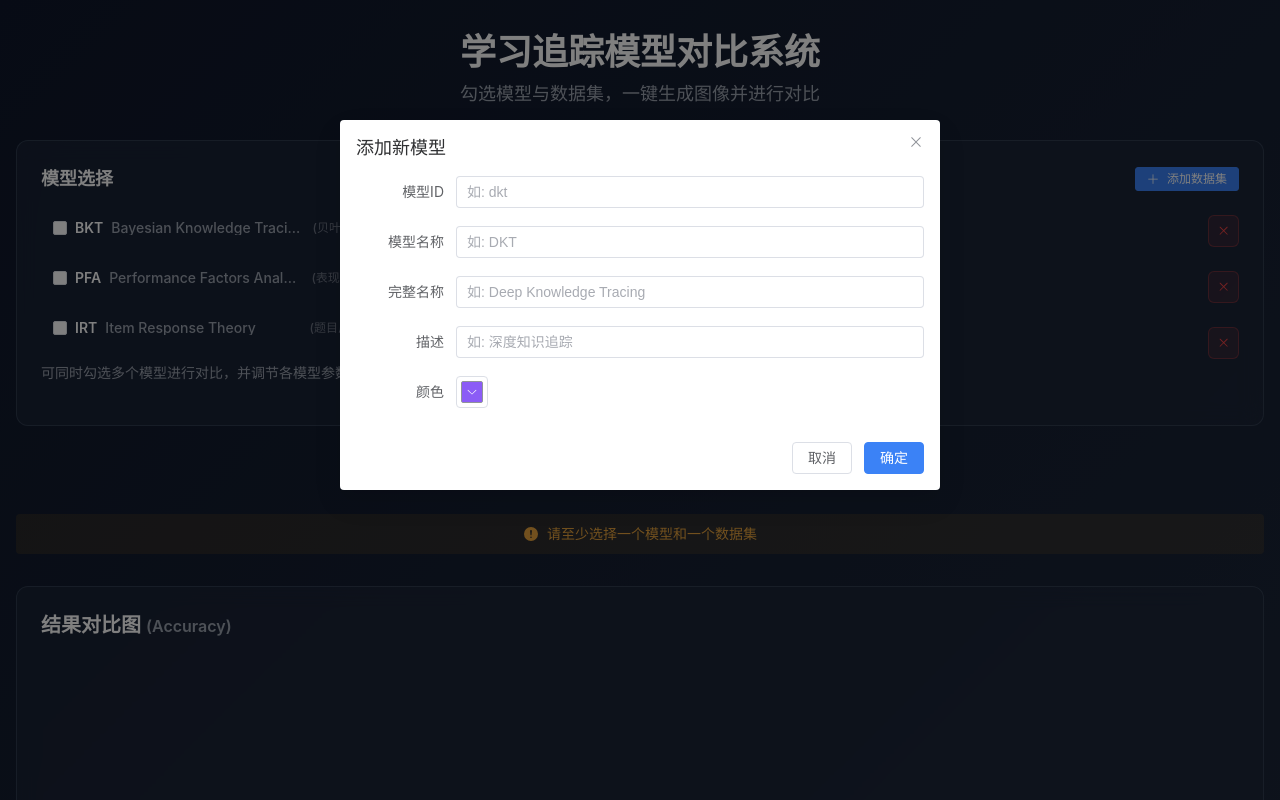
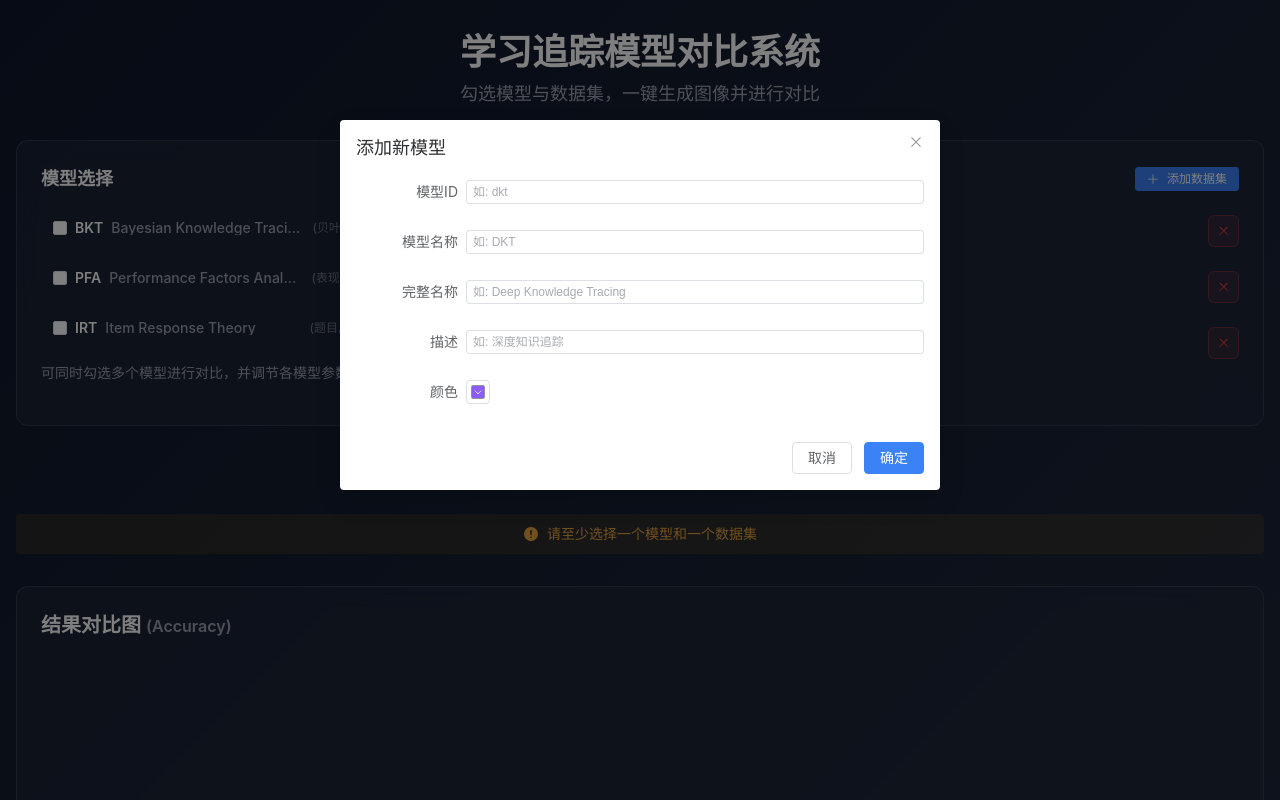
Before and after one commit to Kat3r1naK/model, a Vue app: page / in a window 1280 px wide. Both pictures are taken after a click on the button "添加模型". Shown: the top 800 px of the page. Built offline with nearby package versions, Linux system fonts and the light colour scheme.

Commit message:
feat(components): 优化AddDatasetDialog和AddModelDialog组件，增加响应式样式和小尺寸输入框

```diff
--- a/src/components/AddDatasetDialog.vue
+++ b/src/components/AddDatasetDialog.vue
@@ -1,14 +1,14 @@
 <template>
   <el-dialog v-model="dialogVisible" title="添加新数据集" :width="dialogWidth" @close="handleClose">
-    <el-form :model="formData" :label-width="labelWidth">
+    <el-form :model="formData" :label-width="labelWidth" class="compact-form">
       <el-form-item label="数据集ID">
-        <el-input v-model="formData.id" placeholder="如: physics" />
+        <el-input v-model="formData.id" placeholder="如: physics" size="small" />
       </el-form-item>
       <el-form-item label="数据集名称">
-        <el-input v-model="formData.name" placeholder="如: Physics" />
+        <el-input v-model="formData.name" placeholder="如: Physics" size="small" />
       </el-form-item>
       <el-form-item label="描述">
-        <el-input v-model="formData.description" placeholder="如: 物理" />
+        <el-input v-model="formData.description" placeholder="如: 物理" size="small" />
       </el-form-item>
     </el-form>
     <template #footer>
@@ -36,7 +36,9 @@ const dialogWidth = computed(() => {
   return '500px'
 })
 const labelWidth = computed(() => {
-  return windowWidth.value < 640 ? '70px' : '100px'
+  if (windowWidth.value < 640) return '80px'
+  if (windowWidth.value < 768) return '90px'
+  return '110px'
 })
 
 const handleResize = () => {
@@ -111,5 +113,23 @@ watch(showAddDatasetDialog, (newVal) => {
 </script>
 
 <style scoped>
-/* 如需自定义样式可在此添加 */
+.compact-form :deep(.el-form-item) {
+  margin-bottom: 18px;
+}
+
+.compact-form :deep(.el-form-item__label) {
+  font-size: 14px;
+  padding-right: 8px;
+}
+
+/* 移动端优化 */
+@media (max-width: 640px) {
+  .compact-form :deep(.el-form-item) {
+    margin-bottom: 14px;
+  }
+
+  .compact-form :deep(.el-form-item__label) {
+    font-size: 13px;
+  }
+}
 </style>
--- a/src/components/AddModelDialog.vue
+++ b/src/components/AddModelDialog.vue
@@ -1,20 +1,29 @@
 <template>
   <el-dialog v-model="dialogVisible" title="添加新模型" :width="dialogWidth" @close="handleClose">
-    <el-form :model="formData" :label-width="labelWidth">
+    <el-form :model="formData" :label-width="labelWidth" class="compact-form">
       <el-form-item label="模型ID">
-        <el-input v-model="formData.id" placeholder="如: dkt" />
+        <el-input v-model="formData.id" placeholder="如: dkt" size="small" />
       </el-form-item>
       <el-form-item label="模型名称">
-        <el-input v-model="formData.name" placeholder="如: DKT" />
+        <el-input v-model="formData.name" placeholder="如: DKT" size="small" />
       </el-form-item>
       <el-form-item label="完整名称">
-        <el-input v-model="formData.fullName" placeholder="如: Deep Knowledge Tracing" />
+        <el-input
+          v-model="formData.fullName"
+          placeholder="如: Deep Knowledge Tracing"
+          size="small"
+        />
       </el-form-item>
       <el-form-item label="描述">
-        <el-input v-model="formData.description" placeholder="如: 深度知识追踪" />
+        <el-input v-model="formData.description" placeholder="如: 深度知识追踪" size="small" />
       </el-form-item>
       <el-form-item label="颜色">
-        <el-color-picker v-model="formData.color" show-alpha :predefine="predefineColors" />
+        <el-color-picker
+          v-model="formData.color"
+          show-alpha
+          :predefine="predefineColors"
+          size="small"
+        />
       </el-form-item>
     </el-form>
     <template #footer>
@@ -42,7 +51,9 @@ const dialogWidth = computed(() => {
   return '600px'
 })
 const labelWidth = computed(() => {
-  return windowWidth.value < 640 ? '70px' : '100px'
+  if (windowWidth.value < 640) return '80px'
+  if (windowWidth.value < 768) return '90px'
+  return '110px'
 })
 
 const handleResize = () => {
@@ -162,5 +173,23 @@ watch(showAddModelDialog, (newVal) => {
 </script>
 
 <style scoped>
-/* 如需自定义样式可在此添加 */
+.compact-form :deep(.el-form-item) {
+  margin-bottom: 18px;
+}
+
+.compact-form :deep(.el-form-item__label) {
+  font-size: 14px;
+  padding-right: 8px;
+}
+
+/* 移动端优化 */
+@media (max-width: 640px) {
+  .compact-form :deep(.el-form-item) {
+    margin-bottom: 14px;
+  }
+
+  .compact-form :deep(.el-form-item__label) {
+    font-size: 13px;
+  }
+}
 </style>
```
